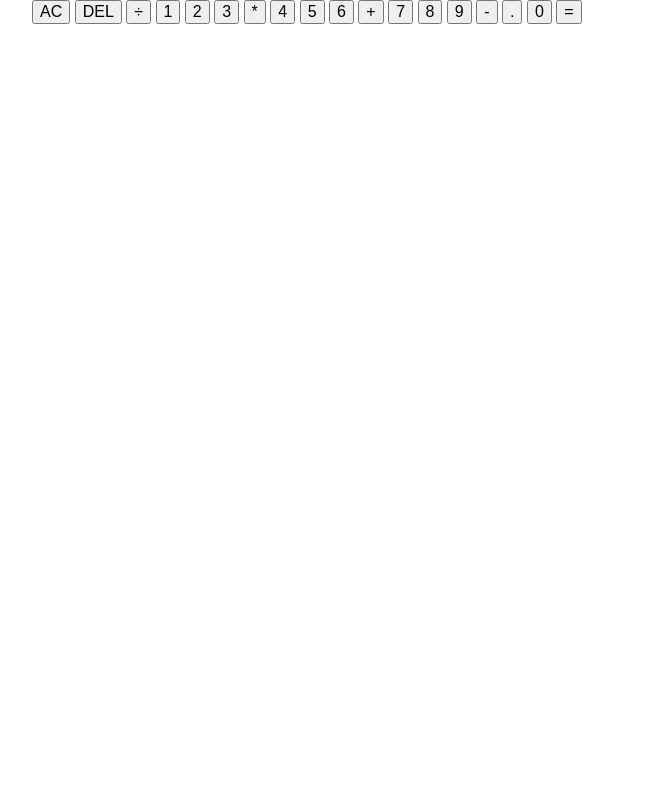
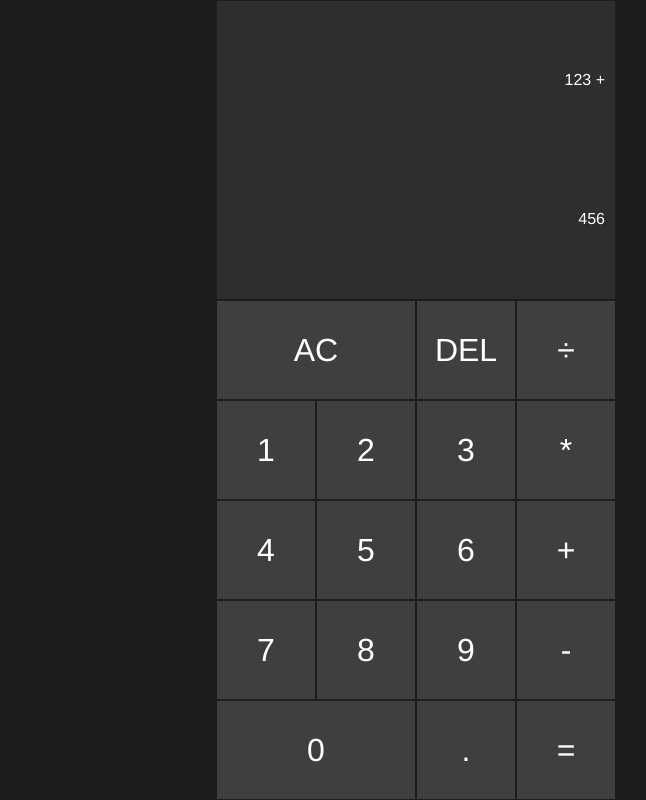
Before and after one commit to maddiemakes/dirty-calculator, a plain HTML site: page index.html in a window 1280 px wide. Shown: the whole page, without its empty margins (224-870 px from the left). Drawn offline with nearby package versions, Linux system fonts and the light colour scheme.

Commit message:
first real commit, getting the UI settled

```diff
--- a/index.html
+++ b/index.html
@@ -12,12 +12,12 @@
 </head>
 
 <body>
-    <div id="gridContainer">
-        <div class="screen">
-            <div class="lastOperand"></div>
-            <div class="currentOperand"></div>
+    <div id="grid-container">
+        <div class="output">
+            <div class="last-operand">123 +</div>
+            <div class="current-operand">456</div>
         </div>
-        <button class="span-two">AC</button>
+        <button class="big-button">AC</button>
         <button>DEL</button>
         <button>÷</button>
         <button>1</button>
@@ -32,9 +32,9 @@
         <button>8</button>
         <button>9</button>
         <button>-</button>
+        <button class="big-button">0</button>
         <button>.</button>
-        <button>0</button>
-        <button class="span-two">=</button>
+        <button>=</button>
     </div>
 </body>
 <script type="text/javascript" src="main.js"></script>
--- a/main.css
+++ b/main.css
@@ -1,65 +1,51 @@
-html, body {
+/* html, body {
     margin: 0;
     padding: 0;
-}
-:root {
+} */
+/* :root {
     --hcolor:black;
     --gridHeight: 10;
     --gridWidth: 10;
+} */
+* {
+    color: white;
+    box-sizing: border-box;
+    font-family: Helvetica, sans-serif;
 }
-.sidebar {
-    padding-left: 5px;
-    background-color: #272727;
-    position: fixed;
-    width: 20%;
-    height: 100%;
+body {
+    background-color: #1d1d1d;
 }
-.sidebar p {
-    color: white;
-}
-input {
-    width: 90%;
-}
-#gridContainer {
-    display: inline-block;
-    position: relative;
-    width: 80%;
-    left: 20%;
-    height: 100vh;
-    vertical-align: bottom;
-}
-#gridContainer:after {
-    content: '';
-    display: block;
-    margin-top: 0;
-    /* margin-top: 75%; */
-    /* max-height: 100%; */
-}
-.container {
+#grid-container {
     display: grid;
-    grid-template-columns: repeat(var(--gridWidth),1fr);
-    grid-template-rows: repeat(var(--gridHeight),1fr);
-    position: absolute;
-    top: 0;
-    bottom: 0;
-    left: 0;
-    /* left: 20%; */
-    /* width: 80vw; */
-    max-width: 80vw;
-    aspect-ratio: calc(var(--gridWidth)/var(--gridHeight));
-    max-height: 100vh;
-    /* height: 100%; */
-}
-.grid-item {
-    background-color: white;
-    grid-column-start: auto;
-    grid-row-start: auto;
-/*    grid-column: 1;*/
-/*    grid-row: 2;*/
-    outline-color: black;
-    outline: solid 1px;
+    justify-content: center;
+    min-height: 100vh;
+    grid-template-columns: repeat(4, 100px);
+    grid-template-rows: minmax(120px, auto) repeat(5, 100px);
 }
 
-.grid-item:hover {
-    background-color: var(--hcolor);
+#grid-container > * {
+    margin: 1px;
 }
+#grid-container > button {
+    cursor: pointer;
+    font-size: 2rem;
+    border: 0px solid black;
+    outline: none;
+    background-color: #3f3f3f;
+}
+#grid-container > button:hover {
+    background-color: #6e6e6ea9;
+}
+.output {
+    grid-column: 1 / -1;
+    background-color: #2e2e2e;
+    display: flex;
+    align-items: flex-end;
+    flex-direction: column;
+    justify-content: space-around;
+    padding: 10px;
+}
+
+.big-button {
+    grid-column: span 2;
+}
```
